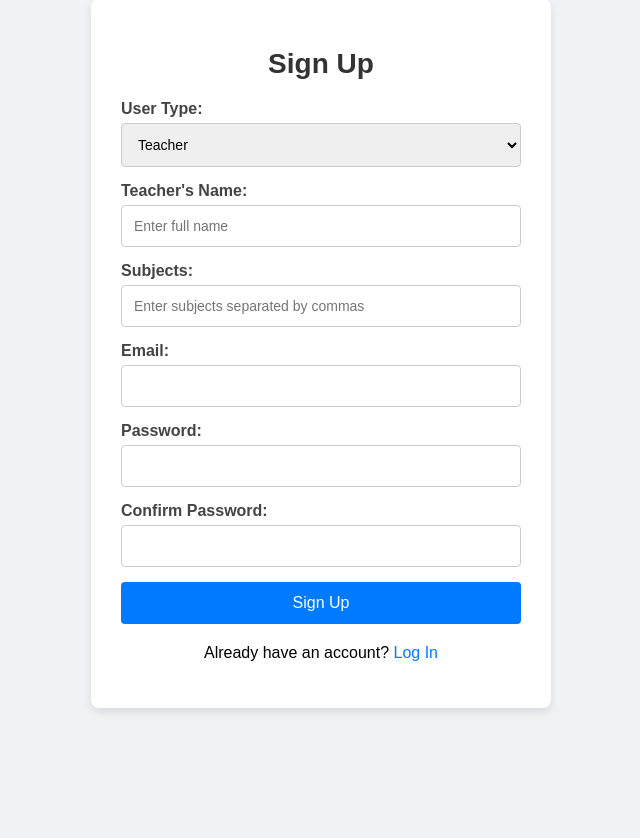
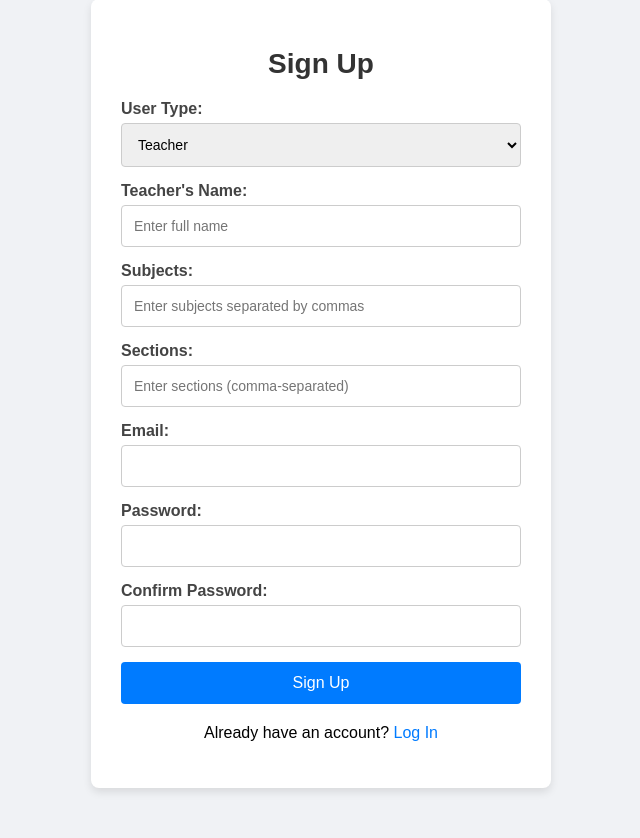
Before and after one commit to bllrnlstr/System, a Flask app: page /signup in a window 1280 px wide. Shown: the part 51-889 px from the top of the page, without its empty margins (319-959 px from the left). Before the commit the page ends 763 px from the top, so only its background shows below. Run offline with Flask 3, Linux system fonts and the light colour scheme; some libraries are stand-ins or nearby versions.

Commit message:
Add files via upload

```diff
--- a/Boys@theBack/main.py
+++ b/Boys@theBack/main.py
@@ -31,6 +31,12 @@ class RecordManagementSystem:
                            (user_data['role'], user_data['username'], user_data['email'], user_data['password']))
             self.mysql.connection.commit()
 
+    def insert_teacher_info(self, teacher_data):
+        with self.mysql.connection.cursor() as cursor:
+            cursor.execute("INSERT INTO teacher_info (name, sections) VALUES (%s, %s)",
+                           (teacher_data['name'], teacher_data['sections']))
+            self.mysql.connection.commit()
+
     def setup_routes(self):
         @self.app.route("/")
         def home():
@@ -59,9 +65,11 @@ class RecordManagementSystem:
             if request.method == 'POST':
                 user_type = request.form['user_type']
                 username = request.form['username']
+                teacher_name = request.form['teacher_name']
                 email = request.form['email']
                 password = request.form['password']
                 confirm_password = request.form['confirm_password']
+                sections = request.form.get('sections', '')
 
                 if password != confirm_password:
                     flash('Passwords do not match', 'danger')
@@ -83,11 +91,16 @@ class RecordManagementSystem:
                     }
                     self.insert_user(user_data)
 
+                    teacher_data = {
+                        'name': teacher_name,
+                        'sections': sections
+                    }
+                    self.insert_teacher_info(teacher_data)
+
                 flash('Account created successfully!', 'success')
                 return redirect(url_for('login'))
 
             return render_template('signup.html')
-
 
         @self.app.route("/create_account", methods=["GET", "POST"])
         def create_account():
@@ -101,14 +114,13 @@ class RecordManagementSystem:
                     student = cursor.fetchone()
 
                     if student:
-
                         cursor.execute("INSERT INTO users (user_id, username, password) VALUES (%s, %s, %s)", (user_id, username, password))
                         self.mysql.connection.commit()
-                        return "Account created successfully!"
+                        flash('Account created successfully!', 'success')
+                        return redirect(url_for('admin_dashboard'))
                     else:
-                        return "Student does not exist."
+                        flash('Student does not exist.', 'danger')
                 return render_template("admin_dashboard.html")
-
 
         @self.app.route("/teacher_dashboard")
         def teacher_dashboard():
@@ -119,7 +131,7 @@ class RecordManagementSystem:
 
                 with self.mysql.connection.cursor() as cursor:
                     cursor.execute("SELECT COUNT(*) FROM student_info")
-                    total_students = cursor.fetchone()[0]
+                    total_students = cursor.fetchone()[0 ]
 
                     cursor.execute("SELECT * FROM lesson_plans WHERE teacher_id = %s", (session['username'],))
                     lesson_plans = cursor.fetchall()
@@ -237,7 +249,7 @@ class RecordManagementSystem:
                     'course': request.form['course'],
                     'address': request.form['address'],
                     'age': request.form['age'],
-                    'emerg_name': request.form['emerg_name'],
+                    ' emerg_name': request.form['emerg_name'],
                     'emerg_num': request.form['emerg_num'],
                     'emerg_address': request.form['emerg_address']
                 }
@@ -260,14 +272,18 @@ class RecordManagementSystem:
         @self.app.route('/view-grades')
         def view_grades():
             if 'username' in session and session['role'] == 'teacher':
+                grades= []
                 with self.mysql.connection.cursor() as cursor:
                     cursor.execute("""
-                        SELECT f_name, m_name, l_name, quiz_score, attendance_behavior_score,
-                        class_participation_score, exam_score, total_score
+                        SELECT f_name, m_name, l_name, quiz_score, attendance_score,
+                        participation_score, exam_score, total_score
                         FROM student_info
                         JOIN student_scores  ON stud_id = student_id""")
                     grades = cursor.fetchall()
                 return render_template('view_grades.html', students=grades)
+            else:
+                 flash('Access denied', 'danger')
+            return redirect(url_for('login'))
 
         @self.app.route("/edit-student/<int:id>", methods=['GET', 'POST'])
         def edit_student(id):
@@ -401,7 +417,7 @@ class RecordManagementSystem:
                 quiz_score = float(request.form['quiz_score'])
                 attendance_behavior_score = float(request.form['attendance_score'])
                 class_participation_score = float(request.form['participation_score'])
-                exam_score = float(request .form['exam_score'])
+                exam_score = float(request.form['exam_score'])
 
                 total_score = (
                     (quiz_score / 20 * 0.25) +
@@ -413,7 +429,7 @@ class RecordManagementSystem:
                 with self.mysql.connection.cursor() as cursor:
                     cursor.execute(
                         """
-                        INSERT INTO student_scores (quiz_score, attendance_behavior_score , class_participation_score, exam_score, total_score)
+                        INSERT INTO student_scores (quiz_score, attendance_behavior_score, class_participation_score, exam_score, total_score)
                         VALUES (%s, %s, %s, %s, %s)
                         """,
                         (quiz_score, attendance_behavior_score, class_participation_score, exam_score, total_score)
@@ -452,7 +468,7 @@ class RecordManagementSystem:
                 flash('Subject added successfully!', 'success')
                 return redirect(url_for('add_subject'))
 
-            with self.mysql.connection.cursor() as cursor:
+            with self.mysql.connection.cursor() as cursor :
                 cursor.execute("SELECT * FROM sections")
                 sections = cursor.fetchall()
 
--- a/Boys@theBack/templates/signup.html
+++ b/Boys@theBack/templates/signup.html
@@ -26,7 +26,10 @@
                 <label for="subjects">Subjects:</label>
                 <input type="text" id="subjects" name="subjects" required placeholder="Enter subjects separated by commas">
             </div>
-
+            <div class="input-group">
+                <label for="sections">Sections:</label>
+                <input type="text" id="sections" name="sections" placeholder="Enter sections (comma-separated)">
+            </div>
             <div class="input-group">
                 <label for="email">Email:</label>
                 <input type="email" id="email" name="email" required>
```
